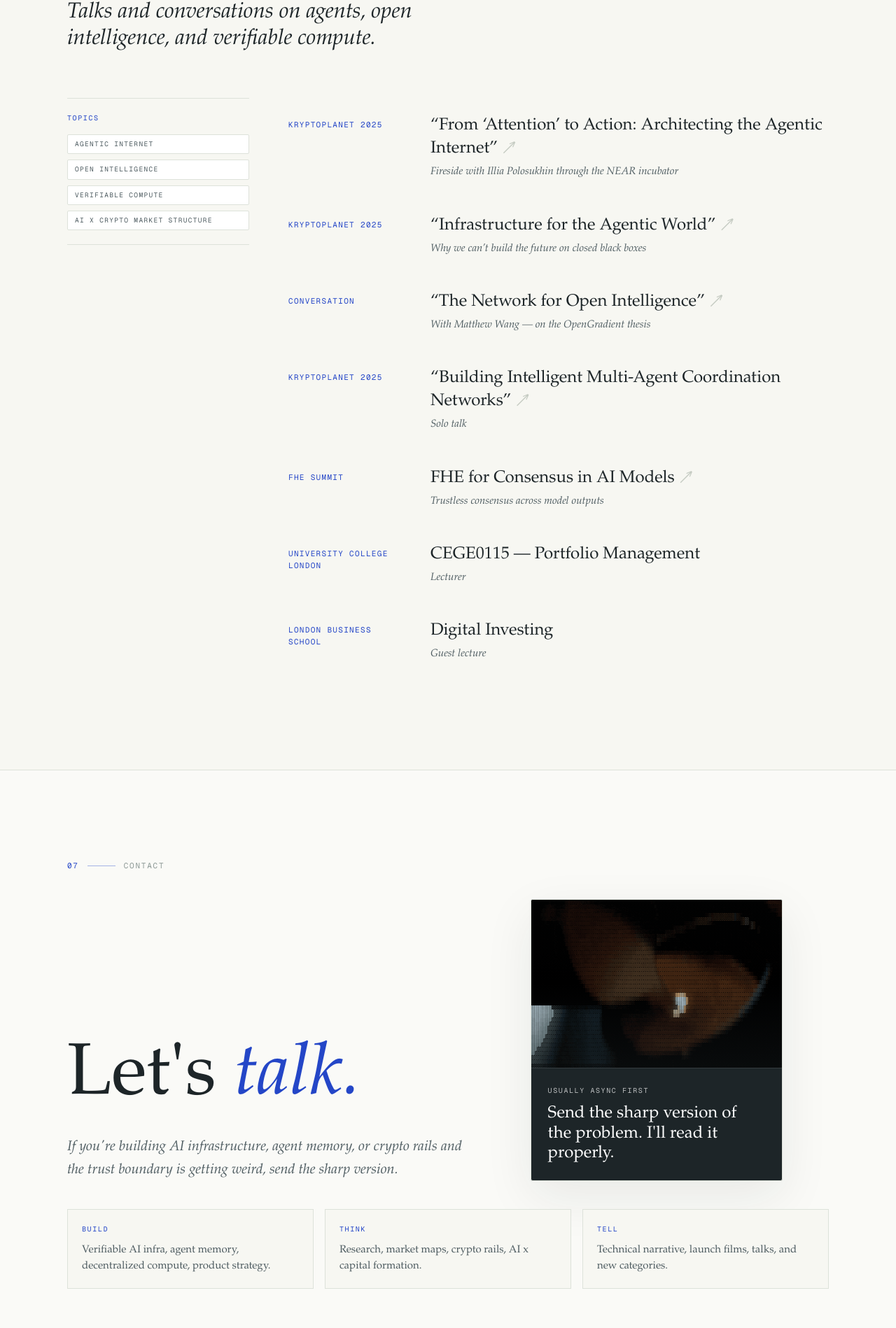
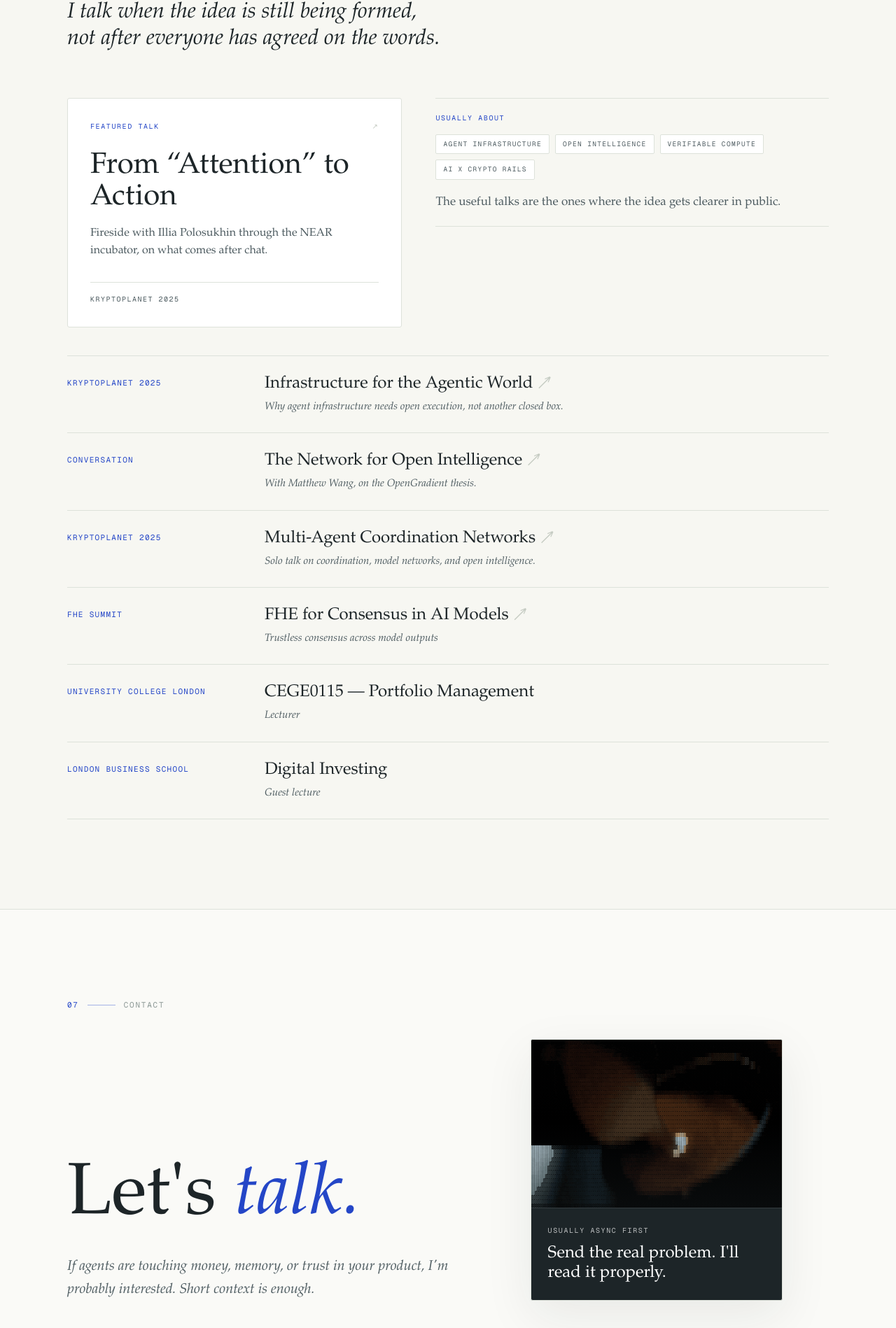
Before and after one commit to 0xadvait/personal_web, a Next.js app: page / in a window 1280 px wide. Shown: the part 8564-10462 px from the top of the page at 70% size. Built offline with nearby package versions, Linux system fonts and the light colour scheme.

Commit message:
Refine lower page voice

```diff
--- a/src/components/Contact.js
+++ b/src/components/Contact.js
@@ -12,15 +12,15 @@ const channels = [
 const collaboration = [
   {
     k: 'Build',
-    v: 'Verifiable AI infra, agent memory, decentralized compute, product strategy.',
+    v: 'Agent infrastructure, memory, verifiable runs, product direction.',
   },
   {
     k: 'Think',
-    v: 'Research, market maps, crypto rails, AI x capital formation.',
+    v: 'Market maps, technical research, crypto rails, AI x capital.',
   },
   {
     k: 'Tell',
-    v: 'Technical narrative, launch films, talks, and new categories.',
+    v: 'Films, talks, and stories that make new categories click.',
   },
 ];
 
@@ -43,8 +43,8 @@ export default function Contact() {
                 Let&apos;s <span className="italic text-accent">talk.</span>
               </h2>
               <p className="mt-6 max-w-xl font-serif text-lg italic leading-relaxed text-fg-muted sm:mt-8 sm:text-xl">
-                If you&apos;re building AI infrastructure, agent memory, or crypto rails and the
-                trust boundary is getting weird, send the sharp version.
+                If agents are touching money, memory, or trust in your product, I&apos;m probably
+                interested. Short context is enough.
               </p>
             </div>
 
@@ -68,7 +68,7 @@ export default function Contact() {
                   Usually async first
                 </div>
                 <p className="mt-3 max-w-[18rem] font-serif text-[21px] leading-[1.18] text-white sm:text-[24px]">
-                  Send the sharp version of the problem. I&apos;ll read it properly.
+                  Send the real problem. I&apos;ll read it properly.
                 </p>
               </div>
             </aside>
--- a/src/components/Speaking.js
+++ b/src/components/Speaking.js
@@ -3,27 +3,28 @@ import SectionHeader from './SectionHeader';
 
 const talks = [
   {
-    title: '“From ‘Attention’ to Action: Architecting the Agentic Internet”',
+    title: 'From “Attention” to Action',
     v: 'Kryptoplanet 2025',
-    d: 'Fireside with Illia Polosukhin through the NEAR incubator',
+    d: 'Fireside with Illia Polosukhin through the NEAR incubator, on what comes after chat.',
     href: 'https://www.youtube.com/watch?v=9OoB9aptaYM',
+    featured: true,
   },
   {
-    title: '“Infrastructure for the Agentic World”',
+    title: 'Infrastructure for the Agentic World',
     v: 'Kryptoplanet 2025',
-    d: 'Why we can’t build the future on closed black boxes',
+    d: 'Why agent infrastructure needs open execution, not another closed box.',
     href: 'https://www.youtube.com/watch?v=Qzq5wEZFPCk',
   },
   {
-    title: '“The Network for Open Intelligence”',
+    title: 'The Network for Open Intelligence',
     v: 'Conversation',
-    d: 'With Matthew Wang — on the OpenGradient thesis',
+    d: 'With Matthew Wang, on the OpenGradient thesis.',
     href: 'https://www.youtube.com/watch?v=wF1OfY2I4Ec',
   },
   {
-    title: '“Building Intelligent Multi-Agent Coordination Networks”',
+    title: 'Multi-Agent Coordination Networks',
     v: 'Kryptoplanet 2025',
-    d: 'Solo talk',
+    d: 'Solo talk on coordination, model networks, and open intelligence.',
     href: 'https://www.youtube.com/watch?v=97jd4fm0AdQ',
   },
   {
@@ -45,29 +46,58 @@ const talks = [
 ];
 
 const topics = [
-  'Agentic internet',
+  'Agent infrastructure',
   'Open intelligence',
   'Verifiable compute',
-  'AI x crypto market structure',
+  'AI x crypto rails',
 ];
 
 export default function Speaking() {
+  const featuredTalk = talks.find((talk) => talk.featured) ?? talks[0];
+  const listTalks = talks.filter((talk) => talk !== featuredTalk);
+
   return (
     <section id="speaking" className="relative border-t border-border py-14 sm:py-20 md:py-28 lg:py-32">
       <div className="mx-auto max-w-6xl px-5 sm:px-8">
         <SectionHeader
           index="06"
           title="Speaking"
-          lede="Talks and conversations on agents, open intelligence, and verifiable compute."
+          lede="I talk when the idea is still being formed, not after everyone has agreed on the words."
         />
 
-        <div className="grid gap-10 lg:grid-cols-[260px_1fr] lg:gap-14">
+        <div className="grid gap-6 lg:grid-cols-[minmax(0,0.92fr)_minmax(0,1.08fr)] lg:gap-12">
           <Reveal>
-            <aside className="border-y border-border py-5 lg:sticky lg:top-28">
+            <a
+              href={featuredTalk.href}
+              target="_blank"
+              rel="noopener noreferrer"
+              aria-label={`${featuredTalk.title} at ${featuredTalk.v} (opens in a new tab)`}
+              className="group block h-full rounded-[3px] border border-border bg-surface p-6 transition-all hover:-translate-y-0.5 hover:border-accent hover:shadow-[0_18px_50px_rgba(29,37,40,0.06)] sm:p-7 md:p-8"
+            >
+              <div className="flex items-center justify-between gap-4 font-mono text-[10px] uppercase tracking-[0.16em] text-accent">
+                <span>Featured talk</span>
+                <span aria-hidden className="text-fg-faint transition-colors group-hover:text-accent">
+                  ↗
+                </span>
+              </div>
+              <h3 className="mt-7 max-w-md font-serif text-[32px] leading-[1.06] text-fg transition-colors group-hover:text-accent sm:text-[42px]">
+                {featuredTalk.title}
+              </h3>
+              <p className="mt-4 max-w-md font-serif text-[16px] leading-[1.55] text-fg-muted">
+                {featuredTalk.d}
+              </p>
+              <div className="mt-8 border-t border-border pt-4 font-mono text-[10px] uppercase tracking-[0.15em] text-fg-muted">
+                {featuredTalk.v}
+              </div>
+            </a>
+          </Reveal>
+
+          <Reveal delay={0.04}>
+            <aside className="border-y border-border py-5">
               <div className="font-mono text-[10px] uppercase tracking-[0.16em] text-accent">
-                Topics
+                Usually about
               </div>
-              <ul className="mt-4 flex flex-wrap gap-2 lg:flex-col">
+              <ul className="mt-4 flex flex-wrap gap-2">
                 {topics.map((topic) => (
                   <li
                     key={topic}
@@ -77,13 +107,17 @@ export default function Speaking() {
                   </li>
                 ))}
               </ul>
+              <p className="mt-5 max-w-xl font-serif text-[17px] leading-[1.55] text-fg-muted">
+                The useful talks are the ones where the idea gets clearer in public.
+              </p>
             </aside>
           </Reveal>
+        </div>
 
-          <ul>
-            {talks.map((t, i) => (
+        <ul className="mt-8 border-t border-border sm:mt-10">
+          {listTalks.map((t, i) => (
             <Reveal key={t.title} delay={i * 0.03}>
-                <li className="border-t border-border first:border-t-0">
+              <li className="border-b border-border">
                 {t.href ? (
                   <a
                     href={t.href}
@@ -98,7 +132,9 @@ export default function Speaking() {
                     <div className="md:col-span-9">
                       <div className="font-serif text-lg leading-snug text-fg transition-colors group-hover:text-accent sm:text-xl md:text-2xl">
                         {t.title}
-                          <span aria-hidden className="ml-2 inline-block text-fg-faint transition-transform group-hover:translate-x-0.5">↗</span>
+                        <span aria-hidden className="ml-2 inline-block text-fg-faint transition-transform group-hover:translate-x-0.5">
+                          ↗
+                        </span>
                       </div>
                       <div className="mt-1 font-serif italic text-[15px] leading-relaxed text-fg-muted">
                         {t.d}
@@ -125,7 +161,6 @@ export default function Speaking() {
           ))}
         </ul>
       </div>
-      </div>
     </section>
   );
 }
--- a/src/lib/site.js
+++ b/src/lib/site.js
@@ -1,7 +1,7 @@
 export const siteUrl = 'https://www.advait.tech';
 export const siteName = 'Advait Jayant';
 export const siteDescription =
-  'Advait Jayant is a technical founder and Chief Strategy Officer at OpenGradient, building verifiable AI infrastructure for accountable agents, portable memory, and crypto market structure.';
+  'Advait Jayant works on AI infrastructure, agent memory, and the trust layer for systems people need to verify.';
 
 export const socialLinks = {
   github: 'https://github.com/0xadvait',
```
Lines whose indentation alone changed are shown as unchanged.
